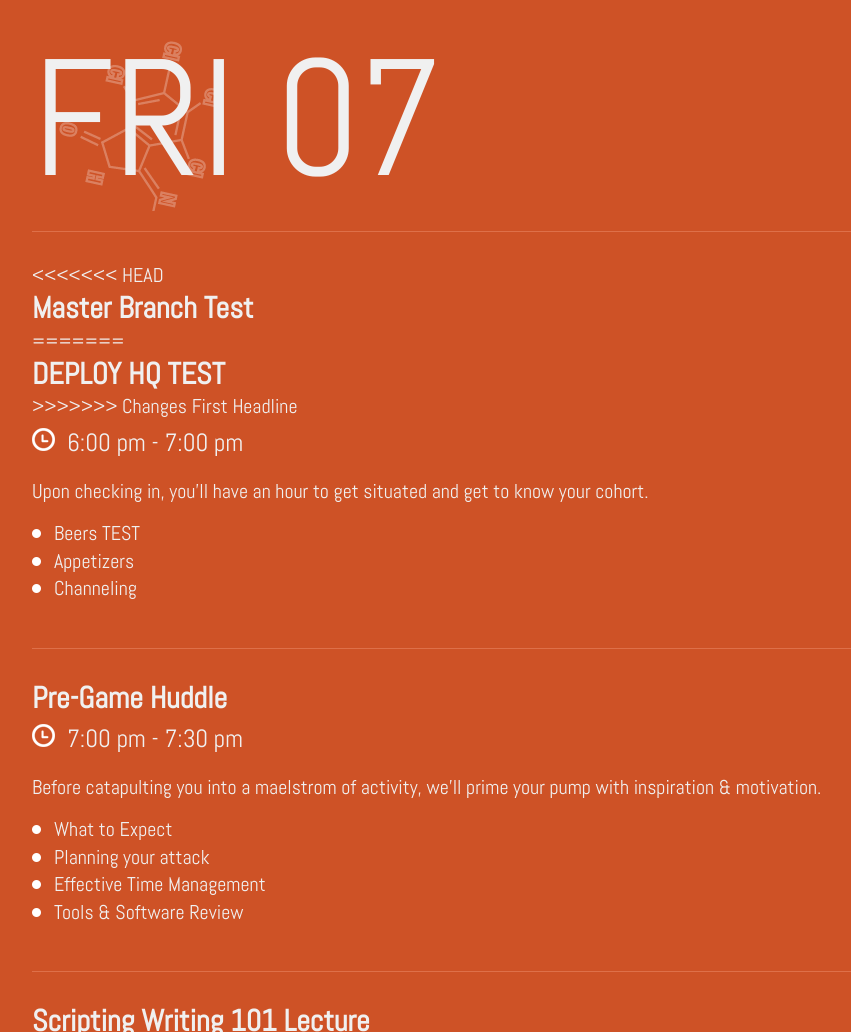
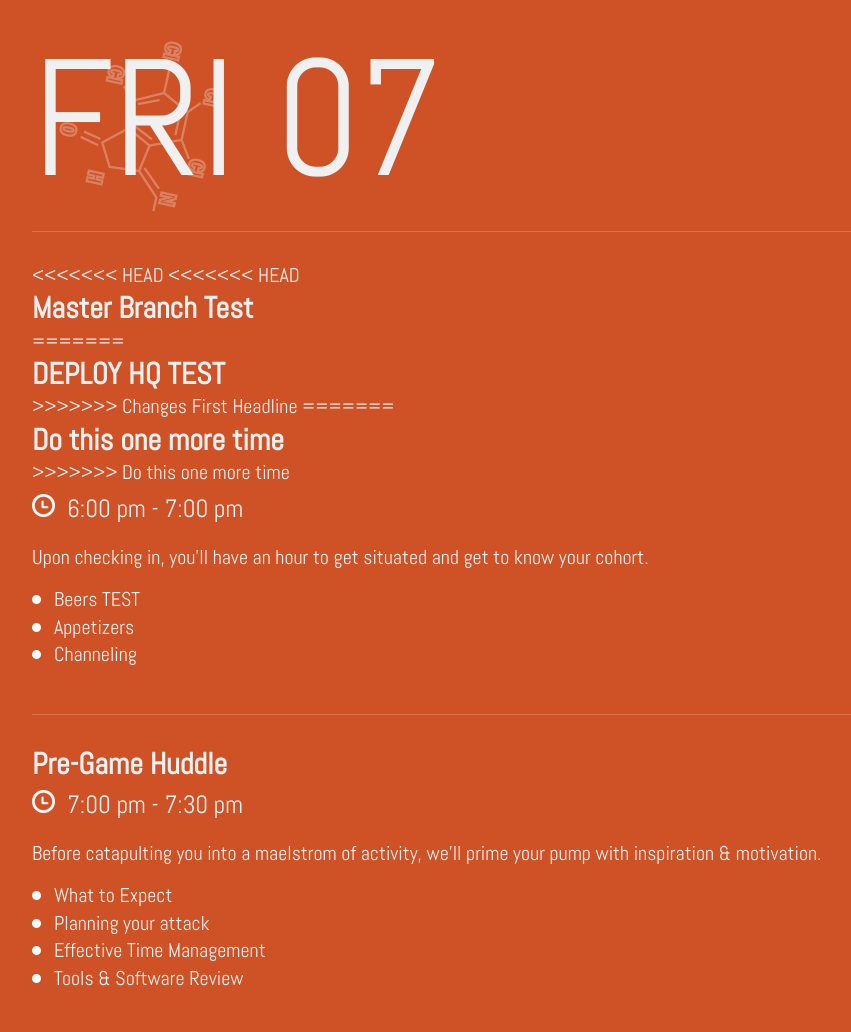
Before and after one commit to benfathi/DVL, a plain HTML site: page index.html in a window 1280 px wide. Shown: the part 1060-2092 px from the top of the page, without its empty margins (160-1011 px from the left). Drawn offline with Linux system fonts and the light colour scheme; a web font is replaced by a local one.

Commit message:
Do this one more time

```diff
--- a/index.html
+++ b/index.html
@@ -105,10 +105,14 @@
 					<ul class="events-list">
 							<li id="event-101" class="event">
 <<<<<<< HEAD
+<<<<<<< HEAD
 								<h3>Master Branch Test</h3>
 =======
 								<h3>DEPLOY HQ TEST</h3>
 >>>>>>> Changes First Headline
+=======
+								<h3>Do this one more time</h3>
+>>>>>>> Do this one more time
 								<h4><img src="assets/clock.png" width="35" height="30">6:00 pm - 7:00 pm</h4>
 									<div class="details">
 
```
